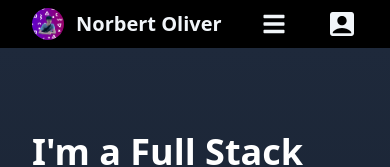
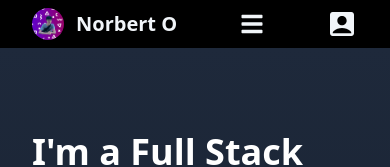
Before and after one commit to pewpewnor/old-portfolio-website, a Next.js app: page / in a window 390 px wide. Shown: the top 167 px of the page. Built offline with nearby package versions, Linux system fonts and the light colour scheme.

Commit message:
style: make navbar name responsive

```diff
--- a/src/components/layouts/Navbar.tsx
+++ b/src/components/layouts/Navbar.tsx
@@ -29,7 +29,10 @@ const Navbar: FC<NavbarProps> = (props: NavbarProps) => {
 						className="rounded-full"
 					/>
 					<h1 className="select-none text-xl font-bold">
-						Norbert Oliver
+						Norbert O
+						<p className="hidden select-none text-xl font-bold sm:inline">
+							liver
+						</p>
 					</h1>
 				</div>
 
```
